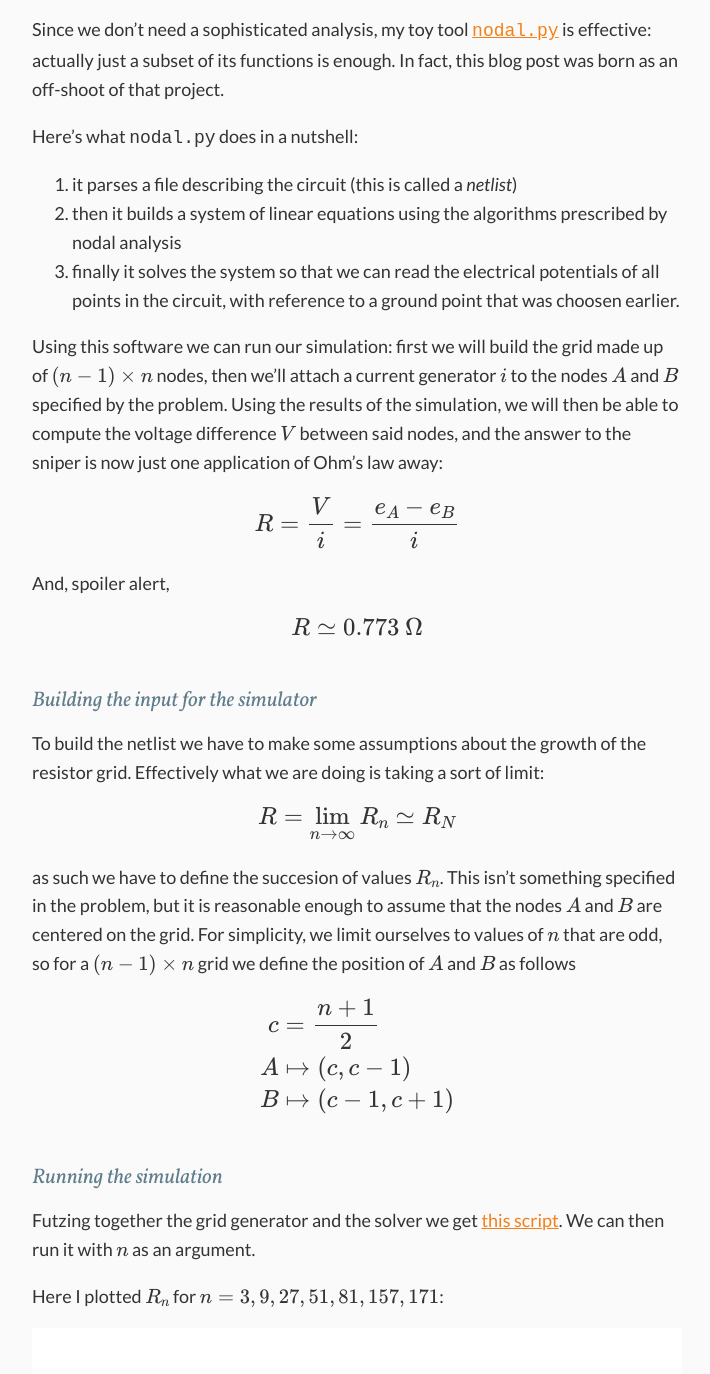
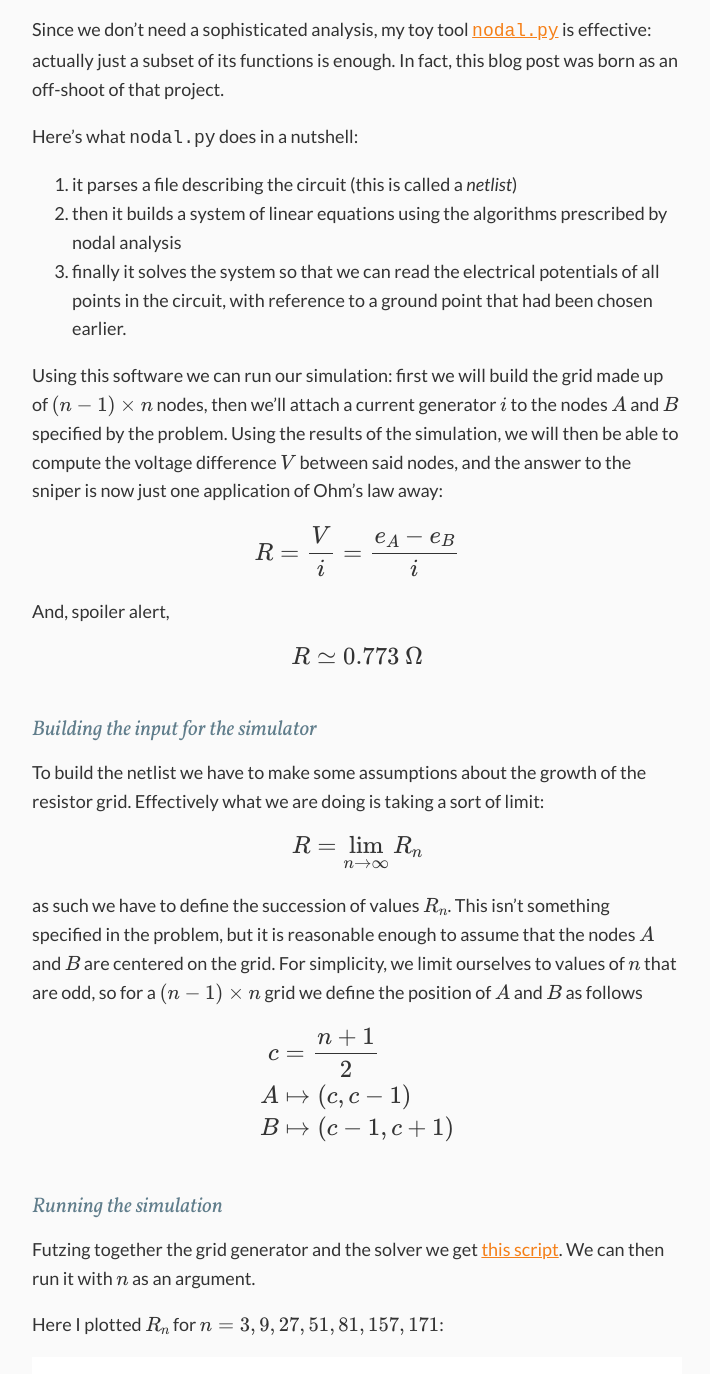
Before and after one commit to EnricoMiccoli/enricomiccoli.github.io, a Jekyll site: the page built from _posts/2019-03-20-xkcd-356-infinite-grid-resistors.md, in a window 1280 px wide and 1400 px high, scrolled down 1531 px. Shown: the top 1374 px of the window, without its empty margins (283-993 px from the left). Built offline with Jekyll 4.4.1, drawn with Linux system fonts in a browser that asks for light colours; formulas are drawn with MathJax 3; some of the changed text lies outside the part shown.

Commit message:
Fix blogpost, typos, 2019-03-20
Correct some typos, indicate units on graphs

```diff
--- a/_posts/2019-03-20-xkcd-356-infinite-grid-resistors.md
+++ b/_posts/2019-03-20-xkcd-356-infinite-grid-resistors.md
@@ -8,7 +8,7 @@ Yeah, I was sniped all right by [356](https://xkcd.com/356/)... but I finally fo
 If you aren't familiar with the comic: we are being challenged to find the equivalent resistance between two points that are a knight's move away on an infinite grid of $$1 \mathrm{\Omega}$$ resistors.
 
 ## Finite approximation
-The infinite grid is quite awkward to handle, so the idea is to approximate the problem with a *very big* grid instead. Fortunately computers can handle *very big* just fine.
+The infinite grid is quite awkward to handle, so the idea is to approximate the problem with a *very big* grid instead. Fortunately computers can handle *very big* just fine. Let $$n$$ be the number of nodes on the longer side of the grid:
 
 $$ \Large \infty \simeq n $$
 
@@ -22,7 +22,7 @@ Here's the finite approximated circuit for $$n=5$$
 
 ![Circuit diagram](/media/diagram_n=5.svg)
 
-Just like in the comic, we assume all resistors to be ideal with resistance $$R = 1 \mathrm{\Omega}$$.
+Just like in the comic, we assume all resistors to be ideal with resistance $$1 \mathrm{\Omega}$$.
 
 Now that we have laid out the mathematical framework, we can get to work on the implementation.
 
@@ -35,7 +35,7 @@ Here's what `nodal.py` does in a nutshell:
 
 0. it parses a file describing the circuit (this is called a _netlist_)
 0. then it builds a system of linear equations using the algorithms prescribed by nodal analysis
-0. finally it solves the system so that we can read the electrical potentials of all points in the circuit, with reference to a ground point that was choosen earlier.
+0. finally it solves the system so that we can read the electrical potentials of all points in the circuit, with reference to a ground point that had been chosen earlier.
 
 Using this software we can run our simulation: first we will build the grid made up of $$(n-1) \times n$$ nodes, then we'll attach a current generator $$i$$ to the nodes $$A$$ and $$B$$ specified by the problem. Using the results of the simulation, we will then be able to compute the voltage difference $$V$$ between said nodes, and the answer to the sniper is now just one application of Ohm's law away:
 
@@ -48,9 +48,9 @@ $$ \large R \simeq 0.773 \: \mathrm{\Omega} $$
 ### Building the input for the simulator
 To build the netlist we have to make some assumptions about the growth of the resistor grid. Effectively what we are doing is taking a sort of limit:
 
-$$ \large R = \lim_{n \to \infty} R_n \simeq R_{N} $$
+$$ \large R = \lim_{n \to \infty} R_n $$
 
-as such we have to define the succesion of values $$R_n$$. This isn't something specified in the problem, but it is reasonable enough to assume that the nodes $$A$$ and $$B$$ are centered on the grid. For simplicity, we limit ourselves to values of $$n$$ that are odd, so for a $$(n-1) \times n$$ grid we define the position of $$A$$ and $$B$$ as follows
+as such we have to define the succession of values $$R_n$$. This isn't something specified in the problem, but it is reasonable enough to assume that the nodes $$A$$ and $$B$$ are centered on the grid. For simplicity, we limit ourselves to values of $$n$$ that are odd, so for a $$(n-1) \times n$$ grid we define the position of $$A$$ and $$B$$ as follows
 
 $$ \large \begin{align}
 c &= {\frac{n+1}{2}}\\
```
Also changed, not shown: other parts of _posts/2019-03-20-xkcd-356-infinite-grid-resistors.md (+1 -1 lines), media/results.svg.
